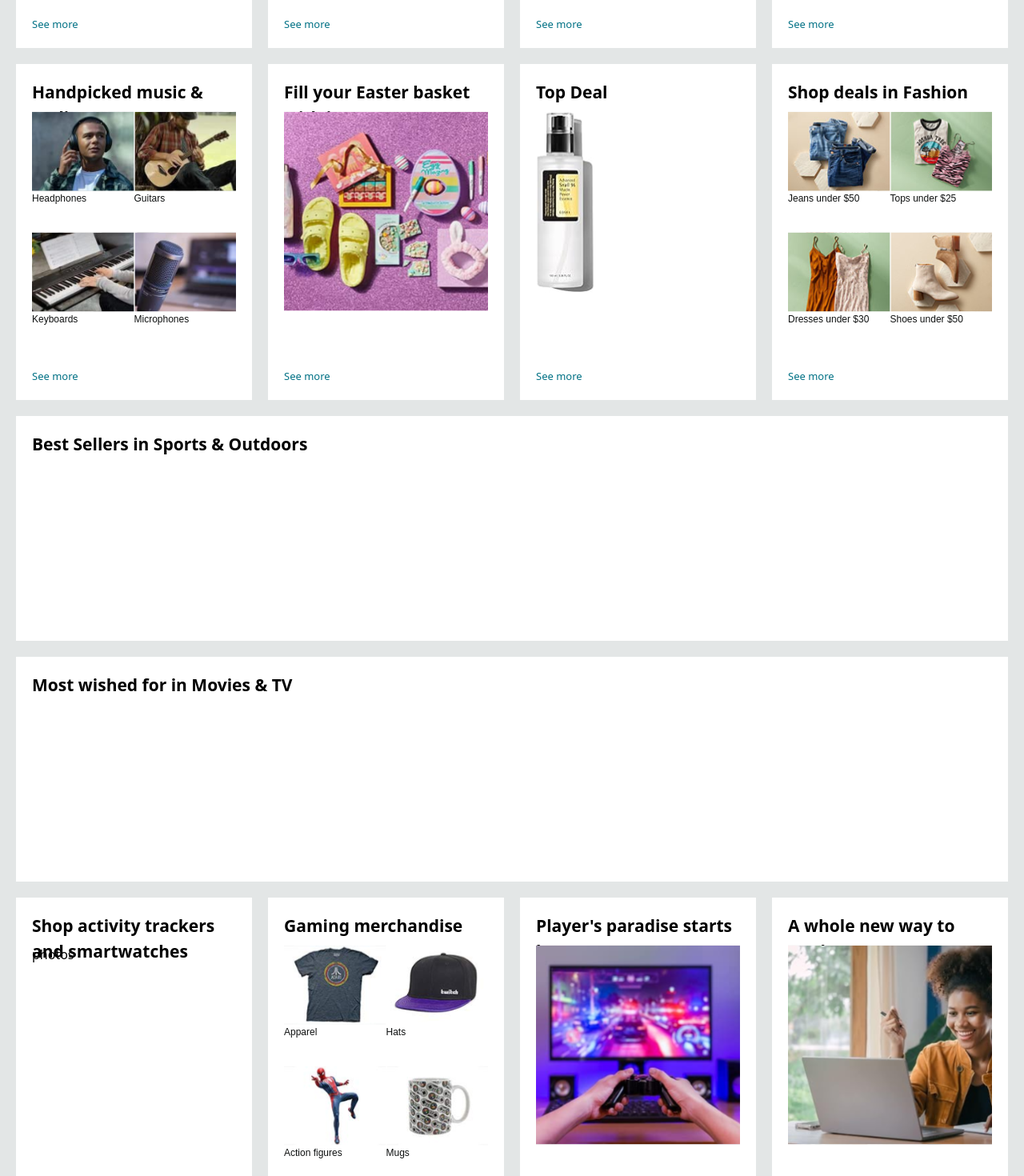
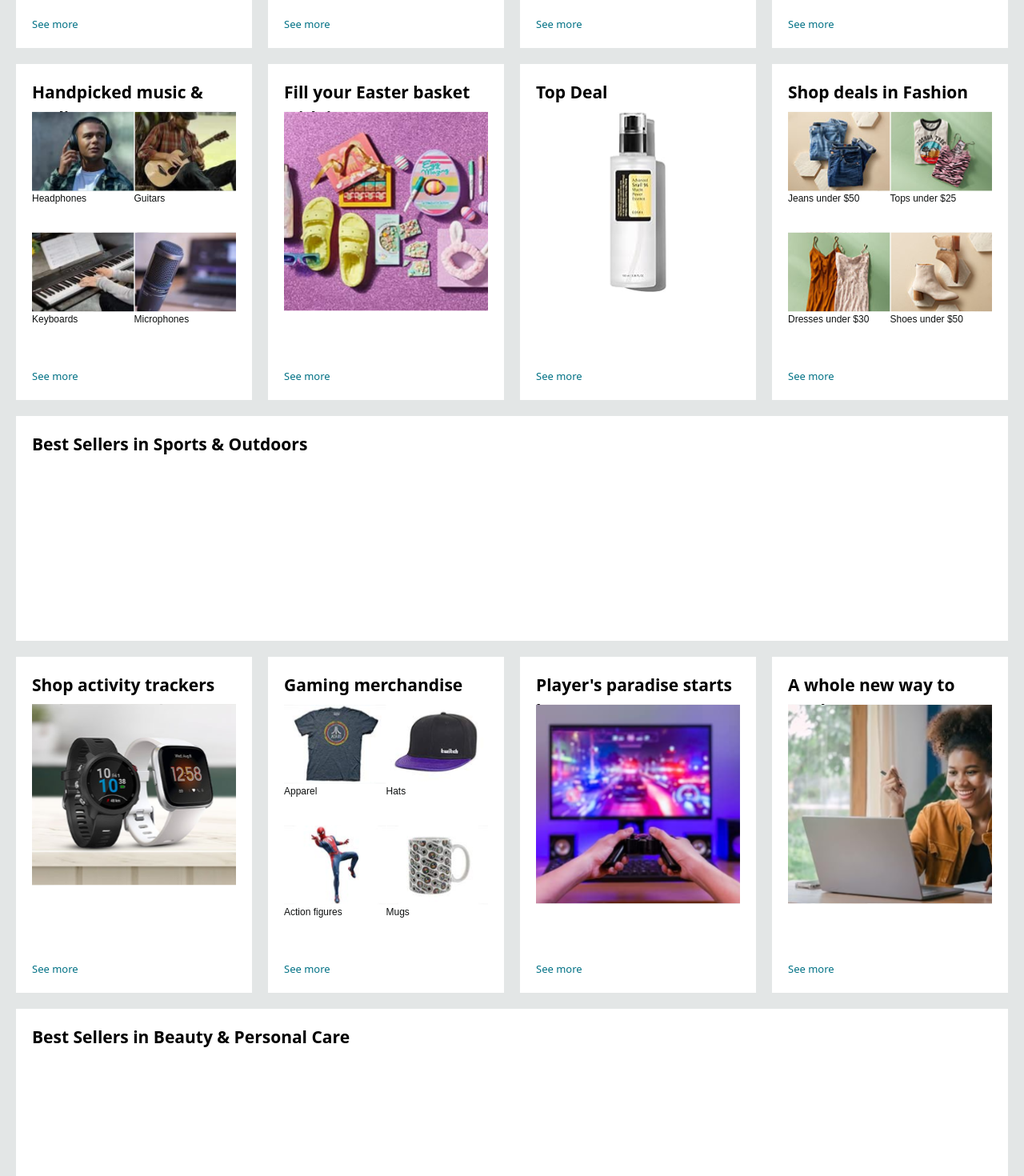
Before and after one commit to rvijaykr10/nextjs-amazon, a Next.js app: page / in a window 1280 px wide. Shown: the part 780-2250 px from the top of the page at 80% size. Built offline with nearby package versions, Linux system fonts and the light colour scheme.

Commit message:
tracker added

```diff
--- a/components/Products.jsx
+++ b/components/Products.jsx
@@ -310,22 +310,29 @@ export default function Products() {
             Best Sellers in Sports & Outdoors
           </div>
         </div>
-        <div className={styles.rowTypeOne}>
+        {/* <div className={styles.rowTypeOne}>
           <div className={styles.heading}>Most wished for in Movies & TV</div>
-        </div>
+        </div> */}
       </section>
       <section className={styles.cardRow}>
         <div className={styles.cardTypeOne}>
           <div className={styles.heading}>
             Shop activity trackers and smartwatches
           </div>
-          <div className={styles.photos}>photos</div>
+          <div className={styles.photos}>
+            <Image
+              src="/images/tracker_1.svg"
+              alt="gaming photo"
+              width={310}
+              height={303}
+              priority
+            />
+          </div>
           <div className={styles.action}>See more</div>
         </div>
         <div className={styles.cardTypeOne}>
           <div className={styles.heading}>Gaming merchandise</div>
           <div className={styles.photos}>
-            {" "}
             <div className={styles.photos}>
               <div className={styles.photoTypeOne}>
                 <div>
@@ -408,9 +415,9 @@ export default function Products() {
             Best Sellers in Beauty & Personal Care
           </div>
         </div>
-        <div className={styles.rowTypeOne}>
+        {/* <div className={styles.rowTypeOne}>
           <div className={styles.heading}>Exciting deals</div>
-        </div>
+        </div> */}
       </section>
       <section className={styles.cardRow}>
         <div className={styles.cardTypeOne}>
@@ -506,7 +513,7 @@ export default function Products() {
           <div className={styles.action}>See more</div>
         </div>
       </section>
-      <section className={styles.row}>
+      {/* <section className={styles.row}>
         <div className={styles.rowTypeOne}>
           <div className={styles.heading}>
             Best Sellers in Cell Phones & Accessories
@@ -518,7 +525,7 @@ export default function Products() {
         <div className={styles.rowTypeOne}>
           <div className={styles.heading}>Best Sellers in Books</div>
         </div>
-      </section>
+      </section> */}
     </div>
   );
 }
--- a/components/Products.module.scss
+++ b/components/Products.module.scss
@@ -76,6 +76,7 @@
             }
           }
         }
+
         .photoTypeThree {
           display: flex;
           // gap: 5;
@@ -98,7 +99,8 @@
         }
 
         .photoTypeFour {
-          margin: auto;
+          display: flex;
+          justify-content: center;
         }
       }
       .action {
```
Also changed, not shown: public/images/tracker_1.svg (added).
